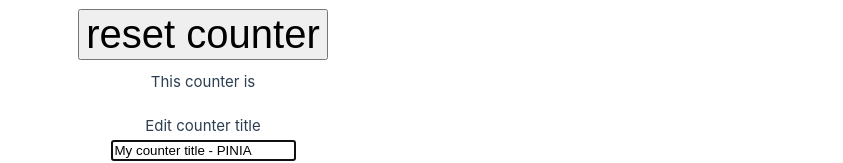
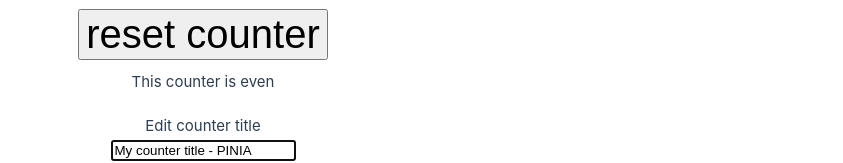
Before and after one commit to pm-ribeiro/v3-udemy-course, a Vue app in the folder vue-composition-api-basics/: page / in a window 1280 px wide. Shown: the part 239-402 px from the top of the page, without its empty margins (437-1280 px from the left). Built offline with nearby package versions, Linux system fonts and the light colour scheme.

Commit message:
feat: added isOddorEven getter

```diff
--- a/vue-composition-api-basics/src/stores/counter.js
+++ b/vue-composition-api-basics/src/stores/counter.js
@@ -6,6 +6,16 @@ export const useCounterStore = defineStore({
     count: 0,
     title: 'My counter title - PINIA'
   }),
+
+  getters: {
+    isOddOrEven: (state) => {
+      if(state.count % 2 === 0) {
+        return 'even';
+      }
+
+      return 'odd';
+    }
+  },
 
   actions: {
     increase(payload) {
```
